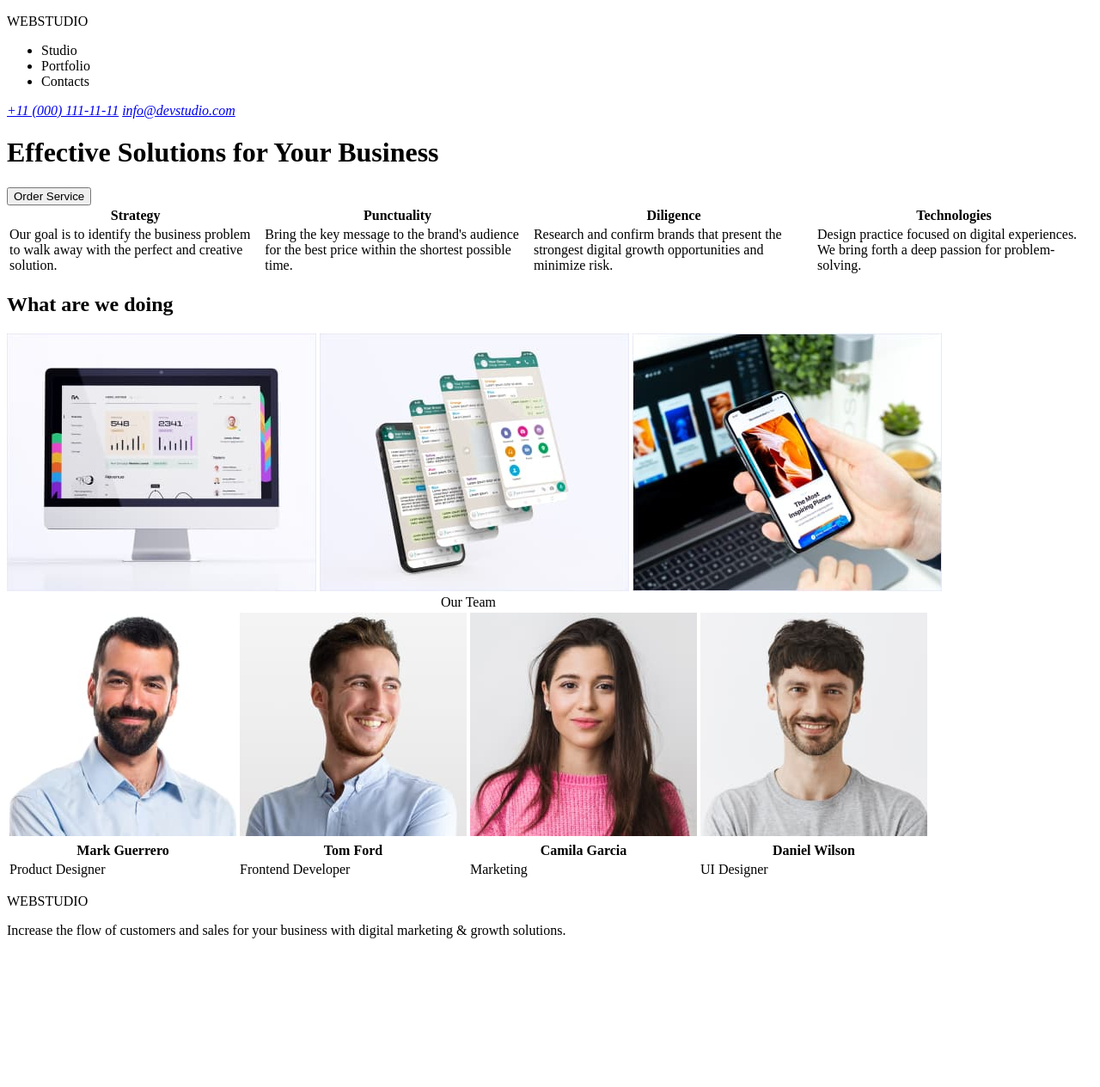
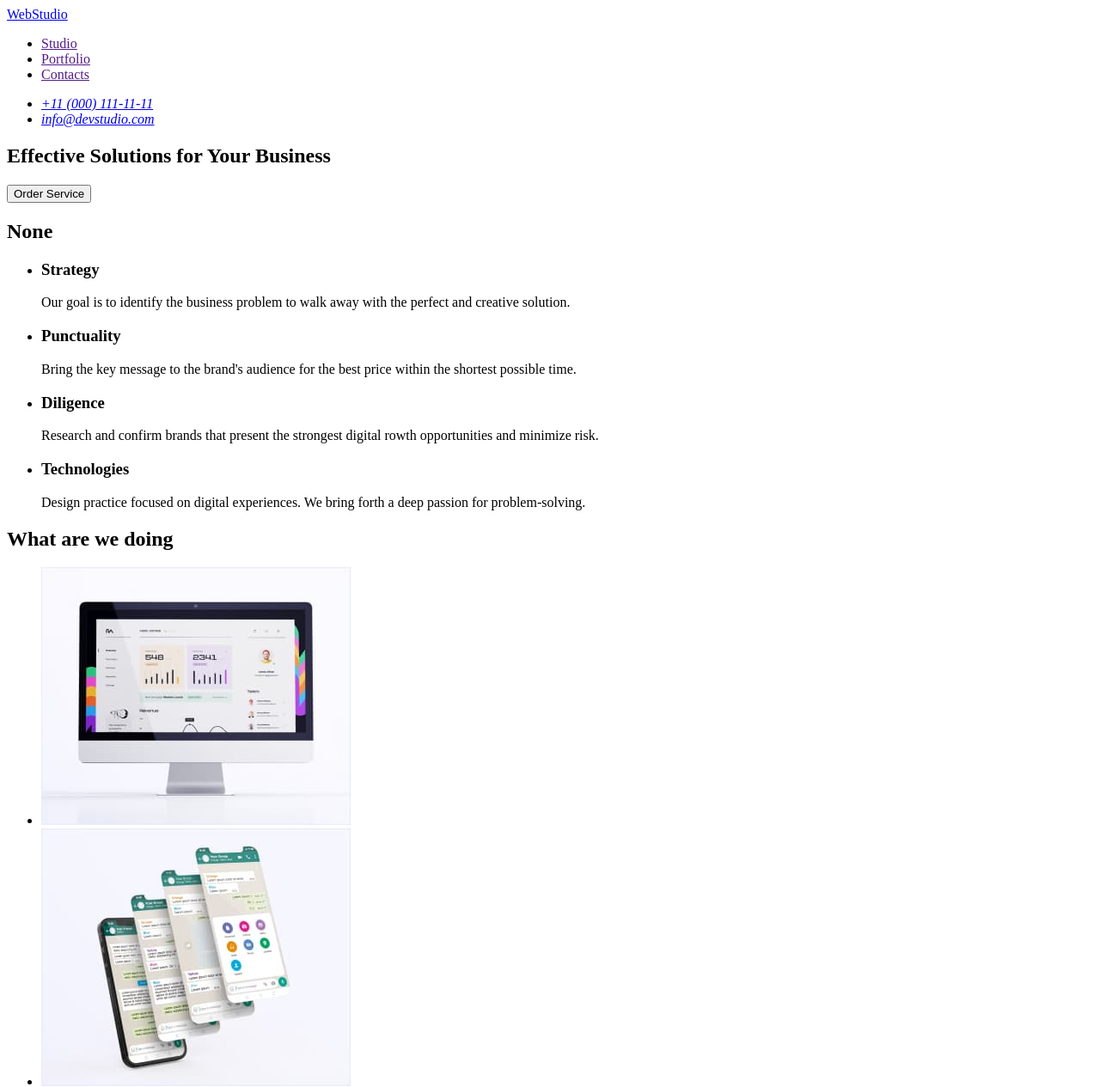
Before and after one commit to RomanSoldatov/goit-markup-hw-01, a plain HTML site: page index.html in a window 1280 px wide. Shown: the top 1265 px of the page at 86% size. Before the commit the page ends 1108 px from the top, so only its background shows below. Drawn offline with Linux system fonts and the light colour scheme.

Commit message:
try 2
without tables

```diff
--- a/index.html
+++ b/index.html
@@ -8,127 +8,126 @@
   </head>
   <body>
     <header>
-      <p>WEBSTUDIO</p>
+      <a href="./index.html">WebStudio</a>
       <nav>
         <ul>
-          <li>Studio</li>
-          <li>Portfolio</li>
-          <li>Contacts</li>
+          <li><a href="">Studio</a></li>
+          <li><a href="">Portfolio</a></li>
+          <li><a href="">Contacts</a></li>
         </ul>
       </nav>
       <address>
-        <a href="tel:+110001111111">+11 (000) 111-11-11</a>
-        <a href="mailto:info@devstudio.com">info@devstudio.com</a>
+        <ul>
+          <li><a href="tel:+110001111111">+11 (000) 111-11-11</a></li>
+          <li><a href="mailto:info@devstudio.com">info@devstudio.com</a></li>
+        </ul>
       </address>
     </header>
     <main>
+      <section>
         <h1>Effective Solutions for Your Business</h1>
         <button type="button">Order Service</button>
+      </section>
+
       <section>
-        <table>
-          <tr>
-            <th>Strategy</th>
-            <th>Punctuality</th>
-            <th>Diligence</th>
-            <th>Technologies</th>
-          </tr>
-          <tr>
-            <td>
+        <h2>None</h2>
+        <ul>
+          <li>
+            <h3>Strategy</h3>
+            <p>
               Our goal is to identify the business problem to walk away with the
               perfect and creative solution.
-            </td>
-            <td>
+            </p>
+          </li>
+          <li>
+            <h3>Punctuality</h3>
+            <p>
               Bring the key message to the brand's audience for the best price
               within the shortest possible time.
-            </td>
-            <td>
+            </p>
+          </li>
+          <li>
+            <h3>Diligence</h3>
+            <p>
               Research and confirm brands that present the strongest digital
-              growth opportunities and minimize risk.
-            </td>
-            <td>
+              rowth opportunities and minimize risk.
+            </p>
+          </li>
+          <li>
+            <h3>Technologies</h3>
+            <p>
               Design practice focused on digital experiences. We bring forth a
               deep passion for problem-solving.
-            </td>
-          </tr>
-        </table>
+            </p>
+          </li>
+        </ul>
       </section>
+
       <section>
         <h2>What are we doing</h2>
+        <ul>
+          <li>
             <img
               src="./images/img1.jpg"
               alt="Design on PC"
               width="360"
               height="300"
             />
+          </li>
+          <li>
             <img
               src="./images/img2.jpg"
               alt="Design on smartphone"
               width="360"
               height="300"
             />
+          </li>
+          <li>
             <img
               src="./images/img3.jpg"
               alt="Design on PC and smartphone"
               width="360"
               height="300"
             />
+          </li>
+        </ul>
       </section>
       <section>
-        <table>
-          <caption>
-            Our Team
-          </caption>
-          <tr>
-            <td>
+        <h2>Our Team</h2>
+        <ul>
+          <li>
             <img
               src="./images/img4.jpg"
               alt="Product Designer foto"
               width="264"
-                height="260"
             />
-            </td>
-            <td>
+            <h3>Mark Guerrero</h3>
+            <p>Product Designer</p>
+          </li>
+          <li>
             <img
               src="./images/img5.jpg"
               alt="Frontend Developer foto"
               width="264"
-                height="260"
             />
-            </td>
-            <td>
-              <img
-                src="./images/img6.jpg"
-                alt="Marketing foto"
-                width="264"
-                height="260"
-              />
-            </td>
-            <td>
-              <img
-                src="./images/img7.jpg"
-                alt="UI Designer foto"
-                width="264"
-                height="260"
-              />
-            </td>
-          </tr>
-          <tr>
-            <th>Mark Guerrero</th>
-            <th>Tom Ford</th>
-            <th>Camila Garcia</th>
-            <th>Daniel Wilson</th>
-          </tr>
-          <tr>
-            <td>Product Designer</td>
-            <td>Frontend Developer</td>
-            <td>Marketing</td>
-            <td>UI Designer</td>
-          </tr>
-        </table>
+            <h3>Tom Ford</h3>
+            <p>Frontend Developer</p>
+          </li>
+          <li>
+            <img src="./images/img6.jpg" alt="Marketing foto" width="264" />
+            <h3>Camila Garcia</h3>
+            <p>Marketing</p>
+          </li>
+          <li>
+            <img src="./images/img7.jpg" alt="UI Designer foto" width="264" />
+            <h3>Daniel Wilson</h3>
+            <p>UI Designer</p>
+          </li>
+        </ul>
       </section>
     </main>
     <footer>
-      <p>WEBSTUDIO</p>
+      <a href="./index.html">WebStudio</a>
       <p>
         Increase the flow of customers and sales for your business with digital
         marketing & growth solutions.
```
Lines whose indentation alone changed are shown as unchanged.
